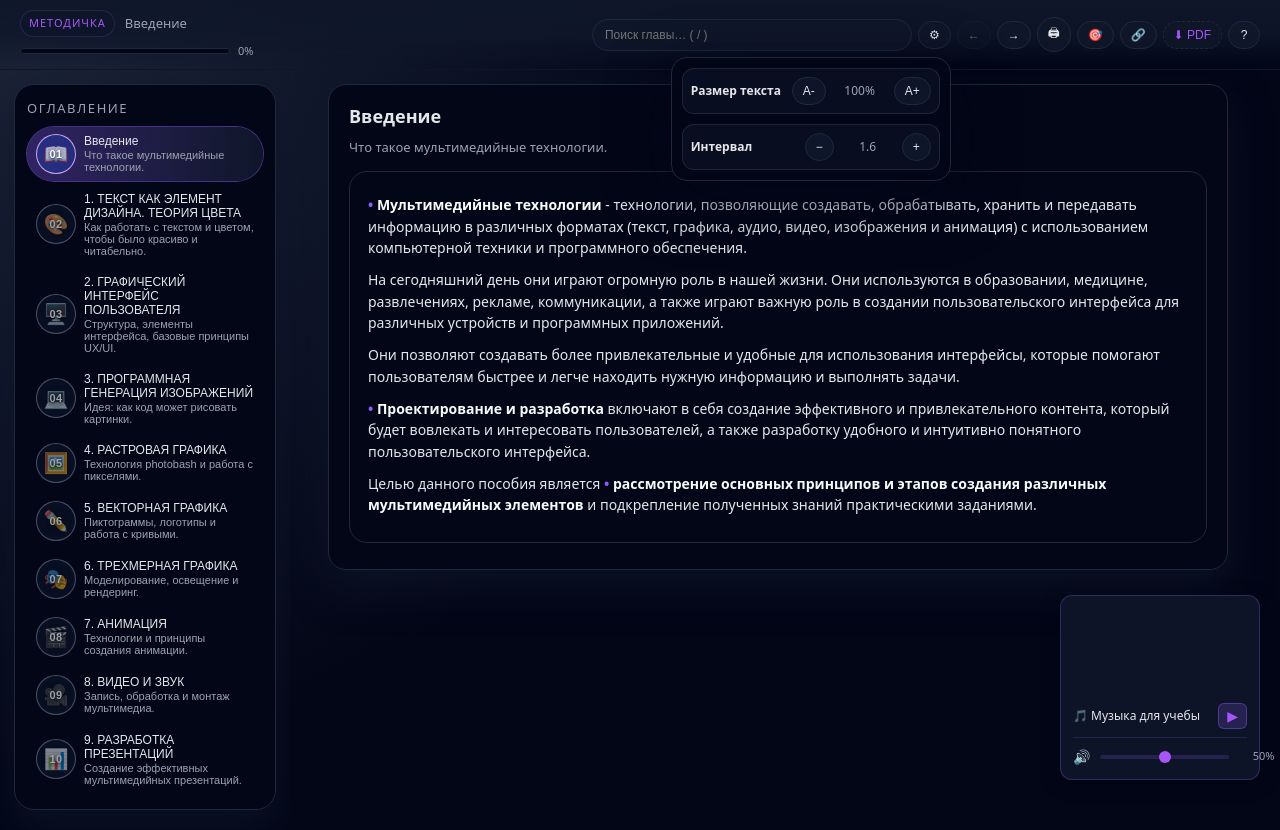
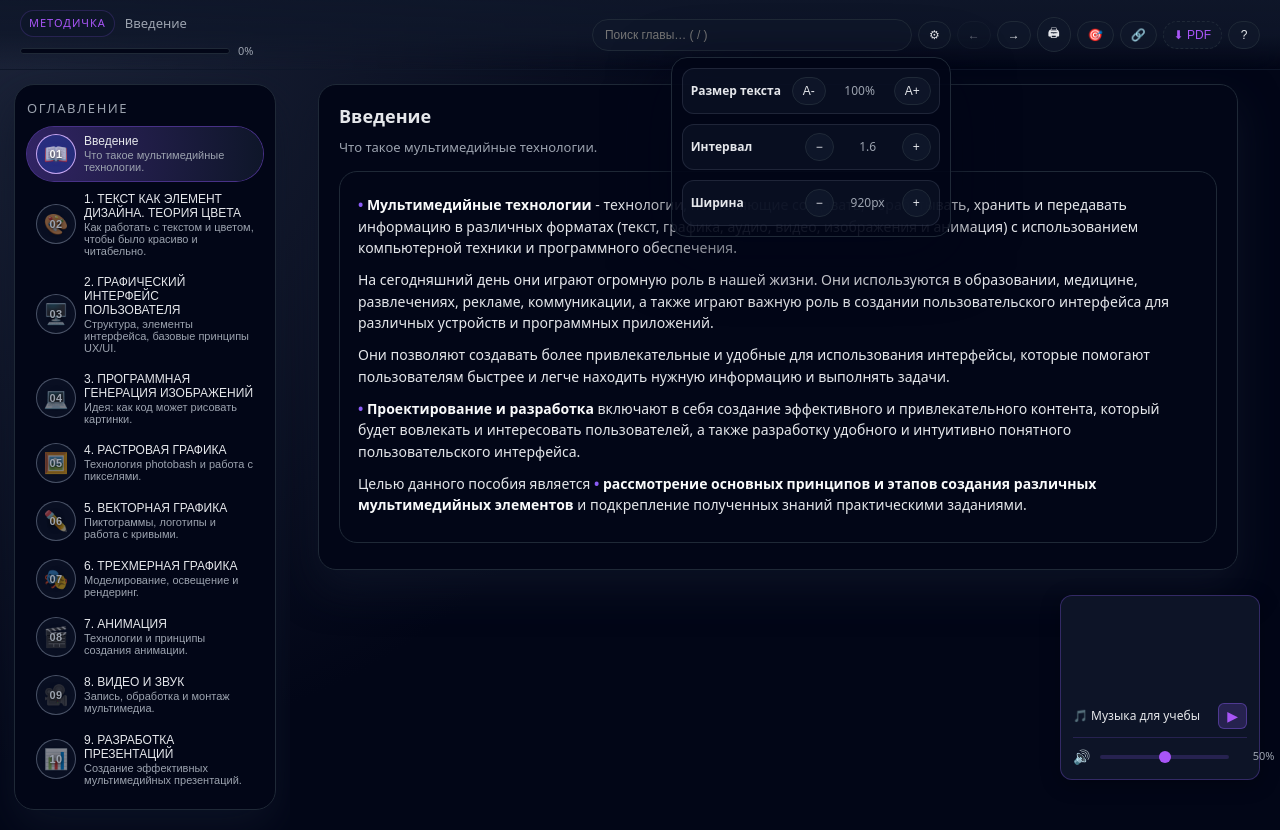
Before and after one commit to Nuwyint/metodichka-site, a React (Vite) app: page /#intro in a window 1280 px wide. Both pictures are taken after a click on the button "Настройки чтения". Built offline with nearby package versions, Linux system fonts and the light colour scheme; grey boxes are pictures that could not be loaded.

Commit message:
feat: reader settings content width

```diff
--- a/src/App.jsx
+++ b/src/App.jsx
@@ -2497,6 +2497,8 @@ function Header({
   onFontScaleChange,
   lineHeight,
   onLineHeightChange,
+  contentWidth,
+  onContentWidthChange,
 }) {
   const [query, setQuery] = useState("");
   const [open, setOpen] = useState(false);
@@ -2648,6 +2650,37 @@ function Header({
                       )
                     }
                     title="Увеличить"
+                  >
+                    +
+                  </button>
+                </div>
+              </div>
+
+              <div className="settings-row settings-row--mt">
+                <div className="settings-label">Ширина</div>
+                <div className="settings-controls">
+                  <button
+                    type="button"
+                    className="settings-btn"
+                    onClick={() =>
+                      onContentWidthChange(
+                        Math.max(720, Math.round((contentWidth - 80) / 10) * 10)
+                      )
+                    }
+                    title="Уже"
+                  >
+                    −
+                  </button>
+                  <div className="settings-value">{contentWidth}px</div>
+                  <button
+                    type="button"
+                    className="settings-btn"
+                    onClick={() =>
+                      onContentWidthChange(
+                        Math.min(1180, Math.round((contentWidth + 80) / 10) * 10)
+                      )
+                    }
+                    title="Шире"
                   >
                     +
                   </button>
@@ -3258,6 +3291,11 @@ function App() {
     const v = saved ? parseFloat(saved) : 1.55;
     return Number.isFinite(v) ? Math.min(1.9, Math.max(1.3, v)) : 1.55;
   });
+  const [contentWidth, setContentWidth] = useState(() => {
+    const saved = localStorage.getItem("metodichka-contentWidth");
+    const v = saved ? parseInt(saved, 10) : 920;
+    return Number.isFinite(v) ? Math.min(1180, Math.max(720, v)) : 920;
+  });
   const scrollSaveTimerRef = useRef(null);
   const didInitialScrollRestoreRef = useRef(false);
 
@@ -3343,6 +3381,11 @@ function App() {
   }, [lineHeight]);
 
   useEffect(() => {
+    localStorage.setItem("metodichka-contentWidth", String(contentWidth));
+    document.documentElement.style.setProperty("--reader-content-width", `${contentWidth}px`);
+  }, [contentWidth]);
+
+  useEffect(() => {
     const onHashChange = () => {
       const id = String(window.location.hash || "").replace(/^#/, "");
       if (id && sections.some((s) => s.id === id)) {
@@ -3587,6 +3630,8 @@ function App() {
         onFontScaleChange={setFontScale}
         lineHeight={lineHeight}
         onLineHeightChange={setLineHeight}
+        contentWidth={contentWidth}
+        onContentWidthChange={setContentWidth}
       />
 
       <div className={`layout ${focusMode ? "layout--focus" : ""}`}>
--- a/src/index.css
+++ b/src/index.css
@@ -27,6 +27,7 @@
   /* reader settings */
   --reader-font-scale: 1;
   --reader-line-height: 1.55;
+  --reader-content-width: 920px;
 }
 
 body {
@@ -1155,6 +1156,10 @@ body {
 .content {
   font-size: calc(14px * var(--reader-font-scale));
   line-height: var(--reader-line-height);
+  width: 100%;
+  max-width: var(--reader-content-width);
+  margin-left: auto;
+  margin-right: auto;
 }
 
 
```
